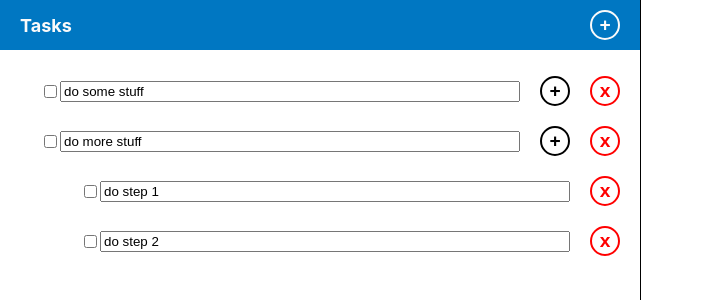
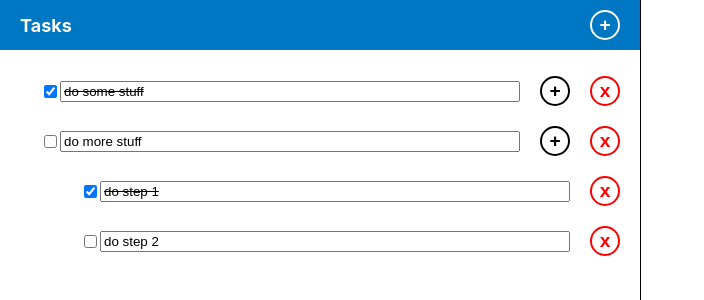
Before and after one commit to zT-1337/pomodore-app, a React (Create React App) app: page / in a window 1280 px wide. Shown: the top 300 px of the page, without its empty margins (0-704 px from the left). Built offline with nearby package versions, Linux system fonts and the light colour scheme.

Commit message:
-added: tasks and steps that are done are visualized as that

```diff
--- a/src/components/task/StepComponent.tsx
+++ b/src/components/task/StepComponent.tsx
@@ -1,3 +1,4 @@
+import { CSSProperties } from "react";
 import { StepComponentProps } from "../../interfaces/props/StepComponentProps";
 
 export function StepComponent(props: StepComponentProps) {
@@ -6,10 +7,15 @@ export function StepComponent(props: StepComponentProps) {
     props.onStepDescriptionChange(props.step, event.currentTarget.value);
   }
 
+  const stepDescriptionStyle: CSSProperties = {};
+  if(props.step.isDone) {
+    stepDescriptionStyle.textDecoration = "line-through";
+  }
+
   return (
     <div className="TaskComponent">
-      <input type="Checkbox"></input>
-      <input type="text" value={props.step.describtion} className="TaskDescription" onChange={onDescriptionChange}></input>
+      <input type="Checkbox" checked={props.step.isDone}></input>
+      <input type="text" value={props.step.describtion} className="TaskDescription" onChange={onDescriptionChange} style={stepDescriptionStyle}></input>
       <button className="addRemoveTaskButton addRemoveTaskButtonRed">x</button>
     </div>
   )
--- a/src/components/task/TaskComponent.tsx
+++ b/src/components/task/TaskComponent.tsx
@@ -1,3 +1,4 @@
+import { CSSProperties } from "react";
 import { TaskComponentProps } from "../../interfaces/props/TaskComponentProps";
 import { StepList } from "./StepList";
 
@@ -8,11 +9,16 @@ export function TaskComponent(props: TaskComponentProps) {
     props.onTaskDescriptionChange(props.task, event.currentTarget.value);
   }
 
+  const taskDescriptionStyle: CSSProperties = {};
+  if(props.task.isDone) {
+    taskDescriptionStyle.textDecoration = "line-through";
+  }
+
   return (
     <div>
       <div className="TaskComponent">
-        <input type="Checkbox"></input>
-        <input type="text" value={props.task.describtion} className="TaskDescription" onChange={onDescriptionChange}></input>
+        <input type="Checkbox" checked={props.task.isDone}></input>
+        <input type="text" value={props.task.describtion} className="TaskDescription" onChange={onDescriptionChange} style={taskDescriptionStyle}></input>
         <button className="addRemoveTaskButton addRemoveTaskButtonBlack">+</button>
         <button className="addRemoveTaskButton addRemoveTaskButtonRed">x</button>
       </div>
```
